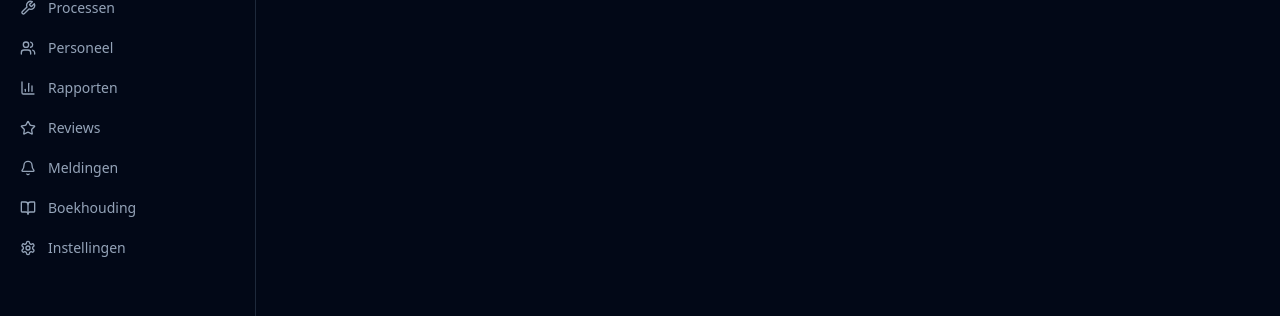
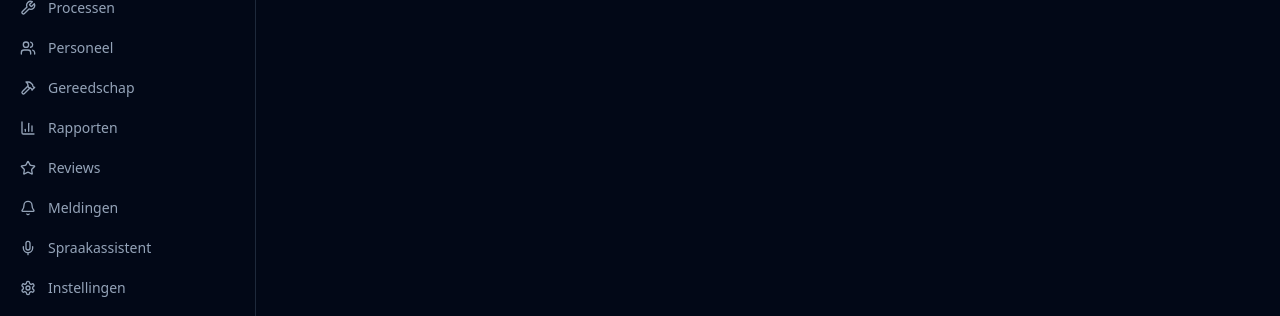
Before and after one commit to luukjuh123/foreman, a Next.js app in the folder src/frontend/: page /dashboard/projects in a window 1280 px wide. Shown: the part 362-678 px from the top of the page. Built offline with nearby package versions, Linux system fonts and the light colour scheme; no server answers; sample sign-in values are in the browser's storage.

Commit message:
fix: sidebar nav — remove Boekhouding dupe, add Spraakassistent + Gereedschap links
Co-Authored-By: Claude Sonnet 4.6 <noreply@anthropic.com>

```diff
--- a/src/frontend/components/sidebar.tsx
+++ b/src/frontend/components/sidebar.tsx
@@ -13,12 +13,13 @@ import {
   Wrench,
   Users,
   BarChart3,
-  BookOpen,
   Star,
   Settings,
   Menu,
   X,
   Bell,
+  Mic,
+  Hammer,
 } from "lucide-react";
 import { cn } from "@/lib/utils";
 
@@ -32,10 +33,11 @@ const NAV_ITEMS = [
   { label: "Beschikbaarheid", href: "/dashboard/materials/availability", icon: Package },
   { label: "Processen", href: "/dashboard/processes", icon: Wrench },
   { label: "Personeel", href: "/dashboard/staff", icon: Users },
+  { label: "Gereedschap", href: "/dashboard/equipment", icon: Hammer },
   { label: "Rapporten", href: "/dashboard/reports", icon: BarChart3 },
   { label: "Reviews", href: "/dashboard/reviews", icon: Star },
   { label: "Meldingen", href: "/dashboard/notifications", icon: Bell },
-  { label: "Boekhouding", href: "/dashboard/financials", icon: BookOpen },
+  { label: "Spraakassistent", href: "/dashboard/voice", icon: Mic },
   { label: "Instellingen", href: "/dashboard/settings", icon: Settings },
 ];
 
```
